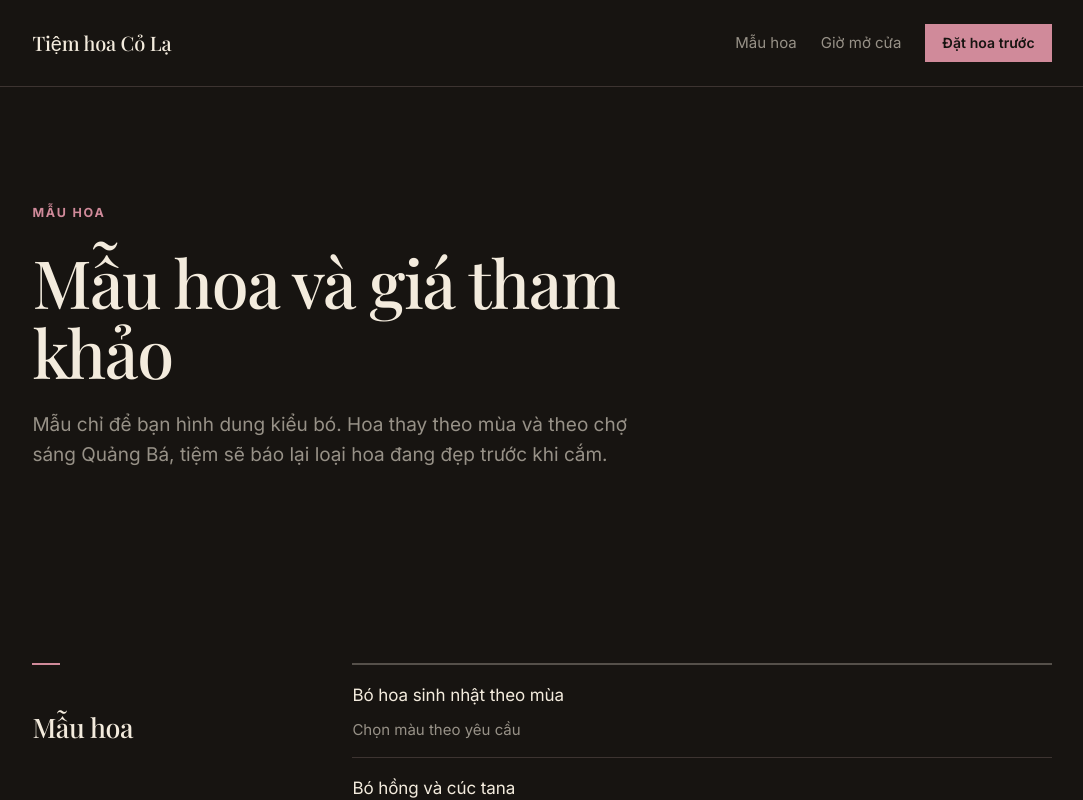
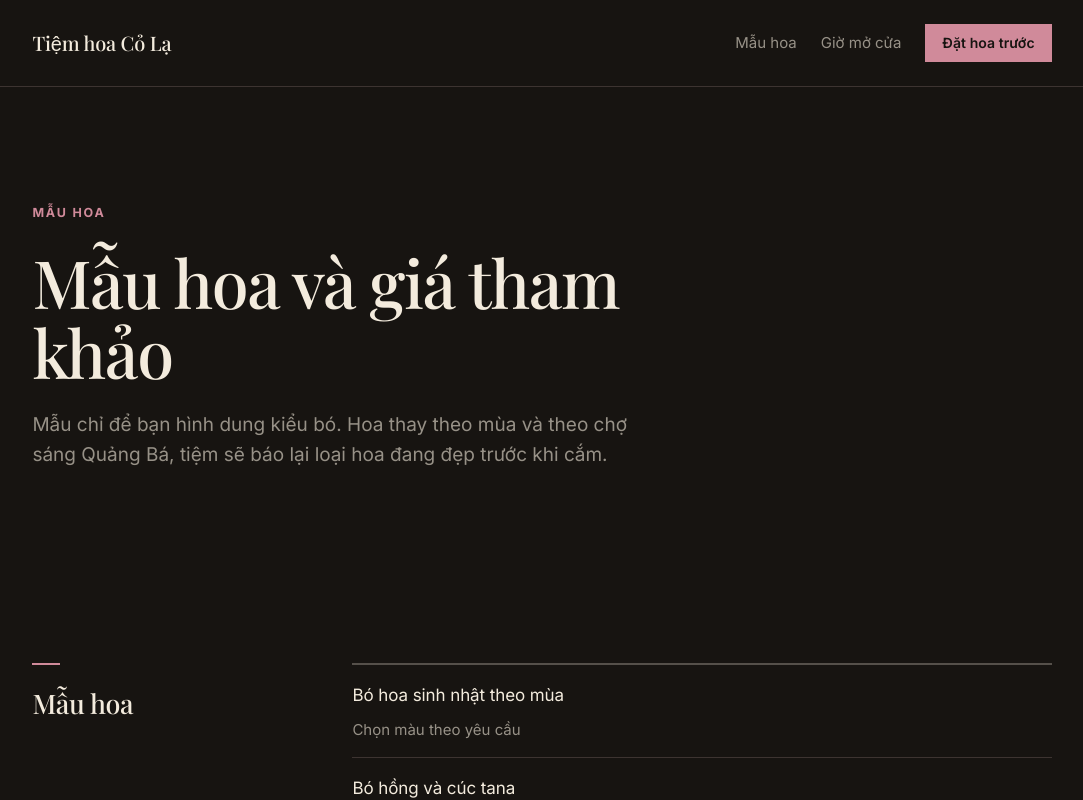
Before and after one commit to ThanhNV121097/project-f35b7a0a, a Next.js app in the folder code/frontend/: page / in a window 1280 px wide. Shown: the top 800 px of the page, without its empty margins (98-1181 px from the left). Built offline with nearby package versions, Linux system fonts and the light colour scheme; a web font is replaced by a local one.

Commit message:
Fix MauHoa desktop heading gap

```diff
--- a/code/frontend/components/MauHoa.module.css
+++ b/code/frontend/components/MauHoa.module.css
@@ -225,7 +225,7 @@
   .menuSection h2 {
     grid-column: 1;
     grid-row: 1;
-    margin-top: var(--space-7);
+    margin-top: var(--space-5);
     font-size: var(--text-h2-grid);
     line-height: 1.2;
   }
```
